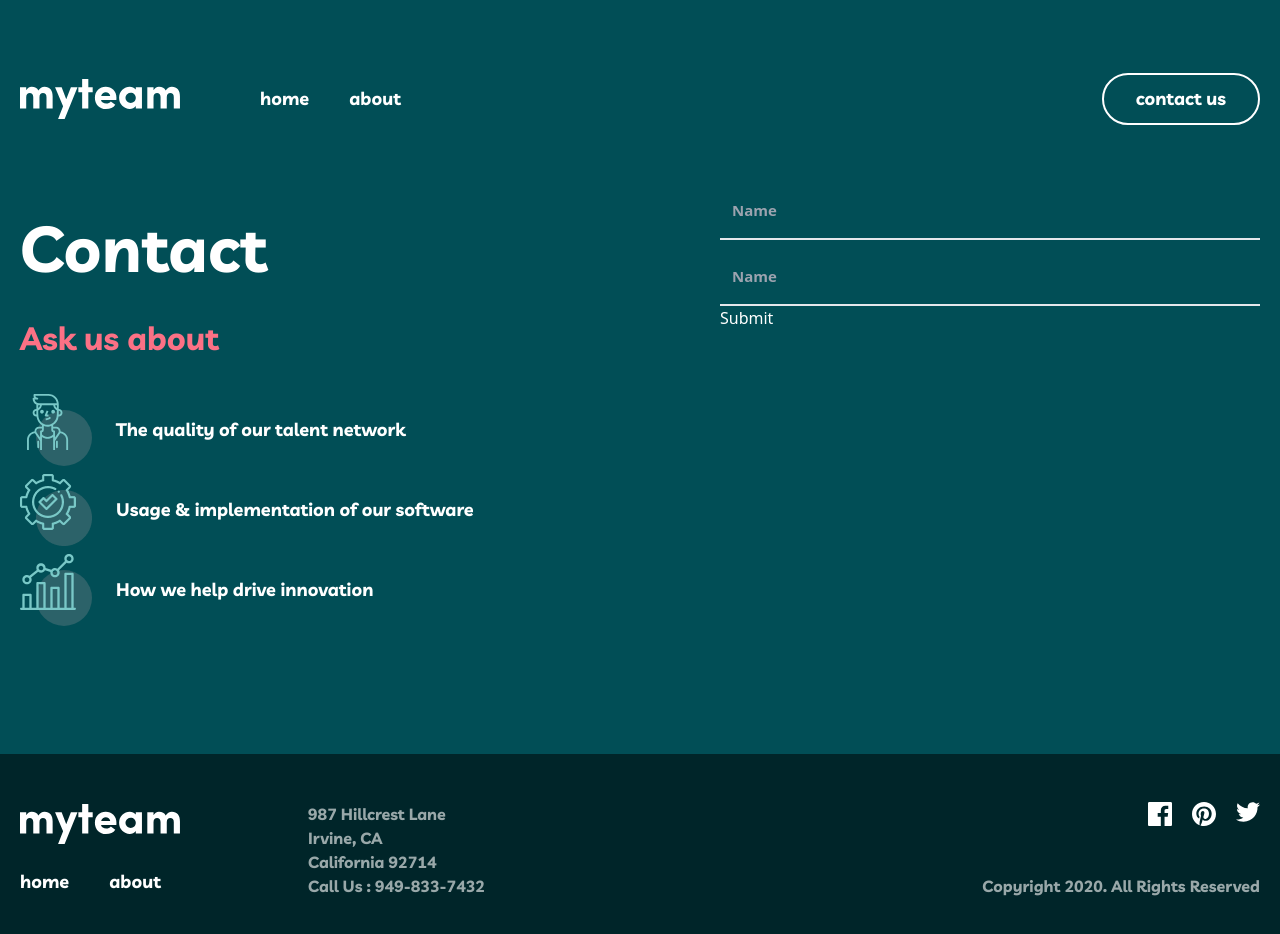
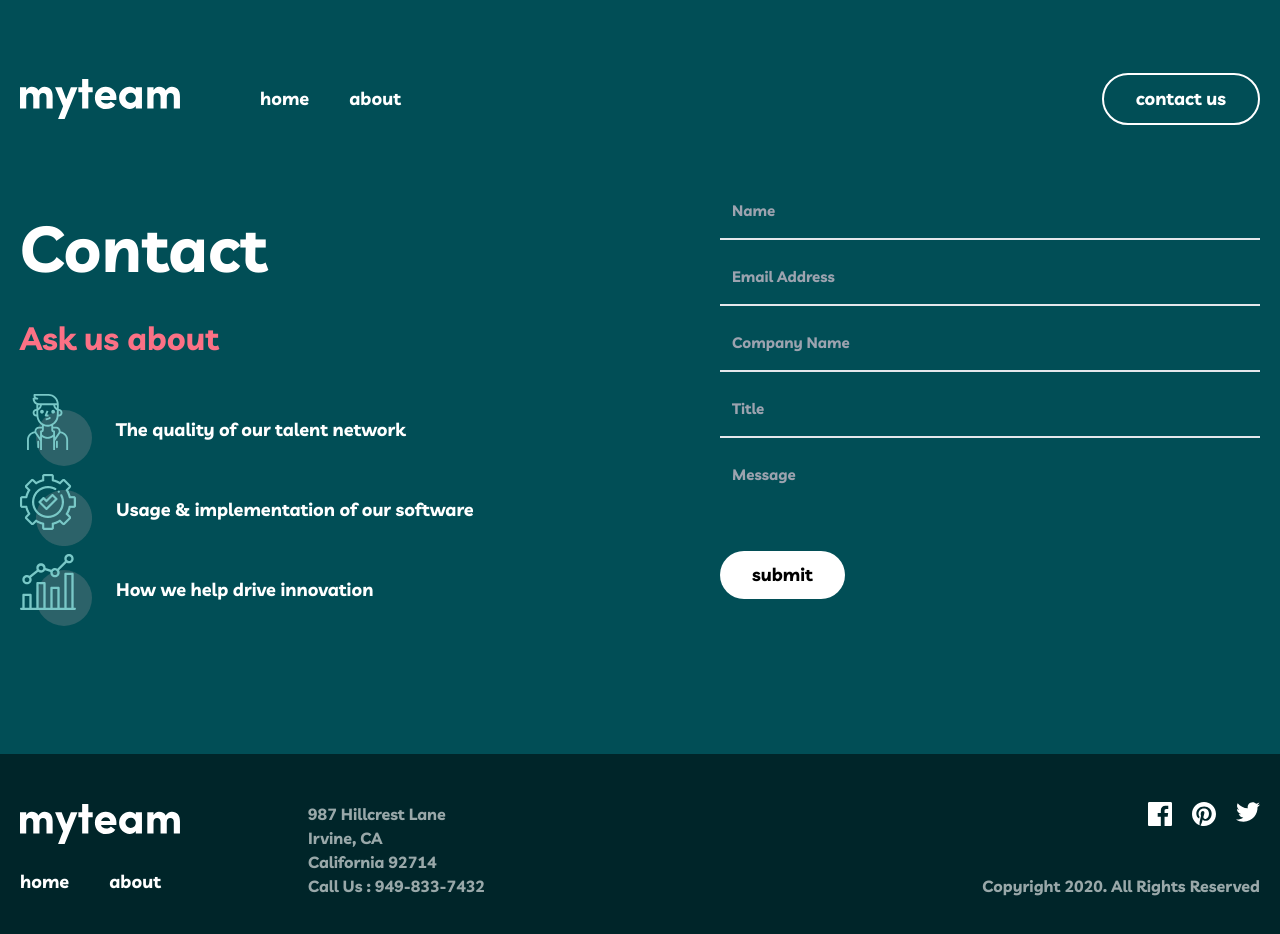
Before and after one commit to Bahromjonov/my-team-recat, a React (Vite) app: page /contact in a window 1280 px wide. Shown: the top 934 px of the page. Built offline with nearby package versions, Linux system fonts and the light colour scheme.

Commit message:
add contact finished

```diff
--- a/src/index.css
+++ b/src/index.css
@@ -36,6 +36,8 @@
 .eror{
     color: rgb(183, 46, 46);
     display: none;
+    font-size: 15px;
+    font-weight: 700;
 }
 .right{
     display: none;
@@ -56,3 +58,6 @@
     outline-offset: 5px;
 
 }
+textarea {
+    resize: none;
+  }
--- a/src/pages/Contact.jsx
+++ b/src/pages/Contact.jsx
@@ -36,14 +36,21 @@ const Contact = () => {
         </div>
 
         <div className='w-full max-w-540 '>
-          <form action="https://echo.htmlacademy.ru" className=''>
+          <form action="https://echo.htmlacademy.ru">
             <div className=' '>
-              <input className='w-full bg-transparent  pl-3 border-b-2 pb-4 ' type="text" placeholder='Name'  required/>
-              <input className='w-full bg-transparent  pl-3 border-b-2 pb-4 pt-6 contact-email' type="email" placeholder='Name'  required/>
-              <div className='eror'>This field is required</div>
+              <input className='w-full bg-transparent text-still-base pl-3 border-b-2 pb-4 ' type="text" placeholder='Name' required />
+
+              <input className='w-full bg-transparent  text-still-base pl-3 border-b-2 pb-4 pt-6 contact-email' type="email" placeholder='Email Address' required />
+              <p className='eror font-Livvic'>This field is required</p>
               <span className='right'>Davom eting</span>
+
+              <input className='w-full text-still-base bg-transparent pt-6 pl-3 pb-4 border-b-2 ' type="text" placeholder='Company Name' required />
+
+              <input className='w-full text-still-base bg-transparent pt-6 pl-3 pb-4 border-b-2 ' type="text" placeholder='Title' required />
+
+              <textarea  className='w-full min-h-[107px] bg-transparent  text-still-base pt-6 pl-3' name="Message" placeholder='Message'  required></textarea>
             </div>
-            <button>Submit</button>
+            <button className='py-2.5 px-8 header-link text-black bg-white rounded-full'>submit</button>
           </form>
         </div>
       </div>
```
